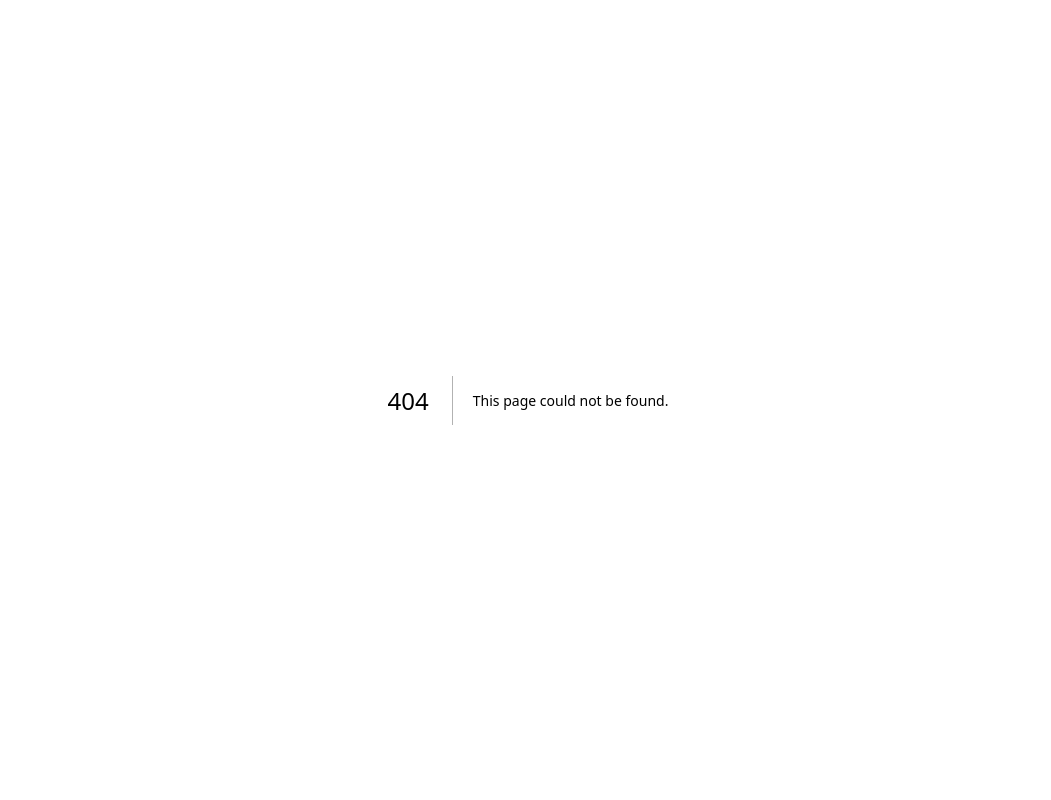
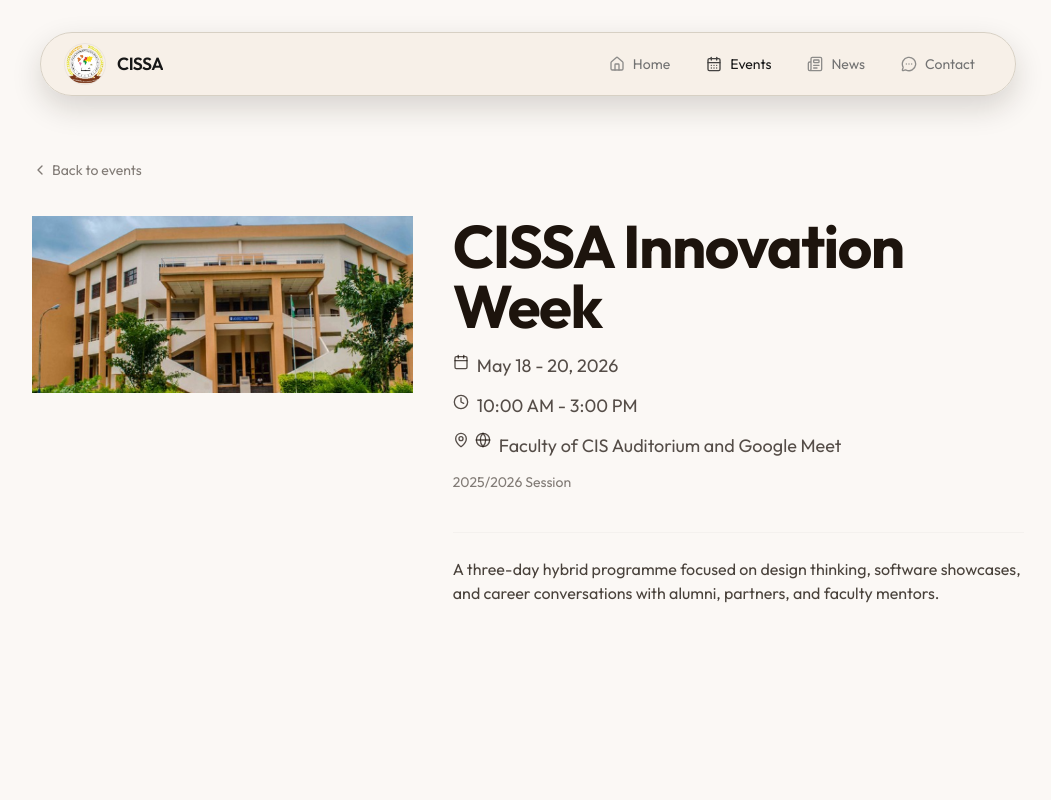
Before and after one commit to cissaunilorin/cissa-paragon-website-frontend, a Next.js app: page /events/cissa-innovation-week-2026 in a window 1280 px wide. Before the commit this address had no page. Shown: the top 800 px of the page, without its empty margins (112-1163 px from the left). Built offline with nearby package versions, Linux system fonts and the light colour scheme.

Commit message:
feat: add EventPage with metadata generation and event details display

```diff
--- /dev/null
+++ b/src/app/(main)/events/[id]/_components/BackLink.tsx
@@ -0,0 +1,15 @@
+import Link from "next/link";
+import { ChevronLeft } from "lucide-react";
+
+export default function BackLink() {
+    return (
+        <Link
+            href="/events"
+            className="inline-flex items-center gap-1 text-sm text-base-content/55 underline-offset-4 transition-colors hover:text-base-content/80 hover:underline"
+            aria-label="Back to events"
+        >
+            <ChevronLeft className="h-4 w-4" aria-hidden="true" />
+            <span>Back to events</span>
+        </Link>
+    );
+}
--- /dev/null
+++ b/src/app/(main)/events/[id]/_components/EventDetails.tsx
@@ -0,0 +1,123 @@
+import Image from "next/image";
+import Link from "next/link";
+import { Calendar, Clock, ExternalLink, Globe, MapPin } from "lucide-react";
+
+import type { Event } from "../../_components/eventsData";
+
+function formatEventDate(startDateString: string, endDateString: string | null) {
+    const startDate = new Date(`${startDateString}T00:00:00`);
+    const startMonth = startDate.toLocaleDateString("en-US", { month: "long" });
+    const startDay = startDate.getDate();
+    const startYear = startDate.getFullYear();
+
+    if (!endDateString) {
+        return `${startMonth} ${startDay}, ${startYear}`;
+    }
+
+    const endDate = new Date(`${endDateString}T00:00:00`);
+    const endMonth = endDate.toLocaleDateString("en-US", { month: "long" });
+    const endDay = endDate.getDate();
+    const endYear = endDate.getFullYear();
+
+    if (startYear === endYear && startMonth === endMonth) {
+        return `${startMonth} ${startDay} - ${endDay}, ${endYear}`;
+    }
+
+    if (startYear === endYear) {
+        return `${startMonth} ${startDay} - ${endMonth} ${endDay}, ${endYear}`;
+    }
+
+    return `${startMonth} ${startDay}, ${startYear} - ${endMonth} ${endDay}, ${endYear}`;
+}
+
+function LocationIcon({ locationType }: { locationType: Event["location_type"] }) {
+    if (locationType === "online") {
+        return <Globe className="h-4 w-4 shrink-0" aria-hidden="true" />;
+    }
+
+    if (locationType === "hybrid") {
+        return (
+            <span className="inline-flex items-center gap-1.5" aria-hidden="true">
+                <MapPin className="h-4 w-4 shrink-0" />
+                <Globe className="h-4 w-4 shrink-0" />
+            </span>
+        );
+    }
+
+    return <MapPin className="h-4 w-4 shrink-0" aria-hidden="true" />;
+}
+
+export default function EventDetails({ event }: { event: Event }) {
+    return (
+        <article className="grid gap-8 md:grid-cols-[minmax(0,0.4fr)_minmax(0,0.6fr)] md:gap-10 md:items-start">
+            <div className="min-w-0">
+                {event.image_url ? (
+                    <Image
+                        src={event.image_url}
+                        alt={event.title}
+                        width={1400}
+                        height={1050}
+                        sizes="(min-width: 768px) 40vw, 100vw"
+                        className="h-auto w-full object-contain"
+                    />
+                ) : (
+                    <div className="flex min-h-72 w-full items-center justify-center bg-base-300">
+                        <Calendar className="h-12 w-12 text-base-content/40" aria-hidden="true" />
+                    </div>
+                )}
+            </div>
+
+            <div className="space-y-8 md:space-y-10">
+                <header className="space-y-4">
+                    <h1 className="text-4xl font-bold tracking-tight text-base-content md:text-6xl">
+                        {event.title}
+                    </h1>
+
+                    <div className="space-y-3 text-base text-base-content/75 md:text-lg">
+                        <div className="flex items-start gap-2">
+                            <Calendar className="mt-0.5 h-4 w-4 shrink-0" aria-hidden="true" />
+                            <span>{formatEventDate(event.start_date, event.end_date)}</span>
+                        </div>
+
+                        <div className="flex items-start gap-2">
+                            <Clock className="mt-0.5 h-4 w-4 shrink-0" aria-hidden="true" />
+                            <span>
+                                {event.start_time}
+                                {event.end_time ? ` - ${event.end_time}` : ""}
+                            </span>
+                        </div>
+
+                        <div className="flex items-start gap-2">
+                            <LocationIcon locationType={event.location_type} />
+                            <span>{event.location}</span>
+                        </div>
+
+                        {event.session && (
+                            <p className="text-sm text-base-content/55">{event.session}</p>
+                        )}
+                    </div>
+                </header>
+
+                <div className="border-t border-base-200/70 pt-6">
+                    <div className="prose max-w-none text-base-content/80 md:prose-lg">
+                        <p>{event.description}</p>
+                    </div>
+
+                    {event.requires_ticket && event.ticket_url && (
+                        <div className="pt-8">
+                            <Link
+                                href={event.ticket_url}
+                                target="_blank"
+                                rel="noreferrer"
+                                className="btn btn-primary gap-2 rounded-full px-6 normal-case shadow-none"
+                            >
+                                <span>Get Tickets</span>
+                                <ExternalLink className="h-4 w-4" aria-hidden="true" />
+                            </Link>
+                        </div>
+                    )}
+                </div>
+            </div>
+        </article>
+    );
+}
--- /dev/null
+++ b/src/app/(main)/events/[id]/page.tsx
@@ -0,0 +1,53 @@
+import type { Metadata } from "next";
+import { notFound } from "next/navigation";
+
+import { eventsData } from "../_components/eventsData";
+
+import BackLink from "./_components/BackLink";
+import EventDetails from "./_components/EventDetails";
+
+export async function generateMetadata({
+    params,
+}: {
+    params: Promise<{ id: string }>;
+}): Promise<Metadata> {
+    const { id } = await params;
+    const event = eventsData.find((item) => item.id === id);
+
+    if (!event) {
+        return {
+            title: "Event Not Found | CISSA",
+            description: "The requested event could not be found.",
+        };
+    }
+
+    return {
+        title: `${event.title} | CISSA`,
+        description: event.description.slice(0, 160),
+    };
+}
+
+export default async function EventPage({
+    params,
+}: {
+    params: Promise<{ id: string }>;
+}) {
+    const { id } = await params;
+    const event = eventsData.find((item) => item.id === id);
+
+    if (!event) {
+        notFound();
+    }
+
+    return (
+        <main className="min-h-screen bg-base-100 pb-16">
+            <div className="container mx-auto max-w-5xl px-4">
+                <div className="py-6 md:py-8">
+                    <BackLink />
+                </div>
+
+                <EventDetails event={event} />
+            </div>
+        </main>
+    );
+}
```
